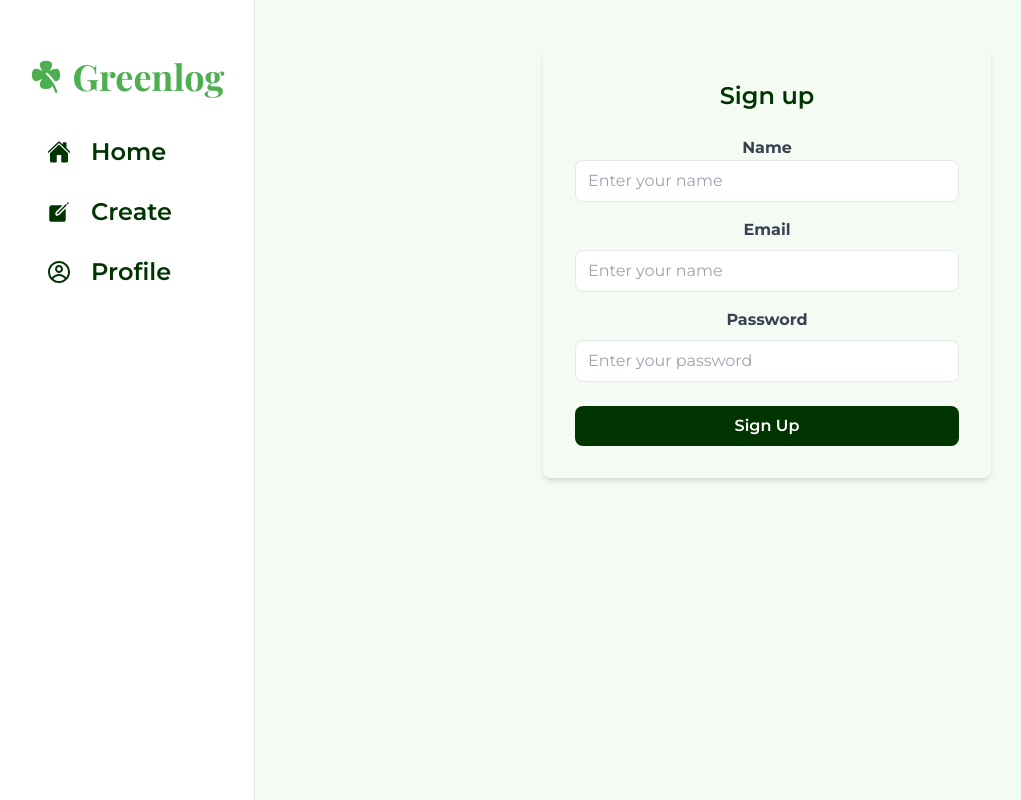
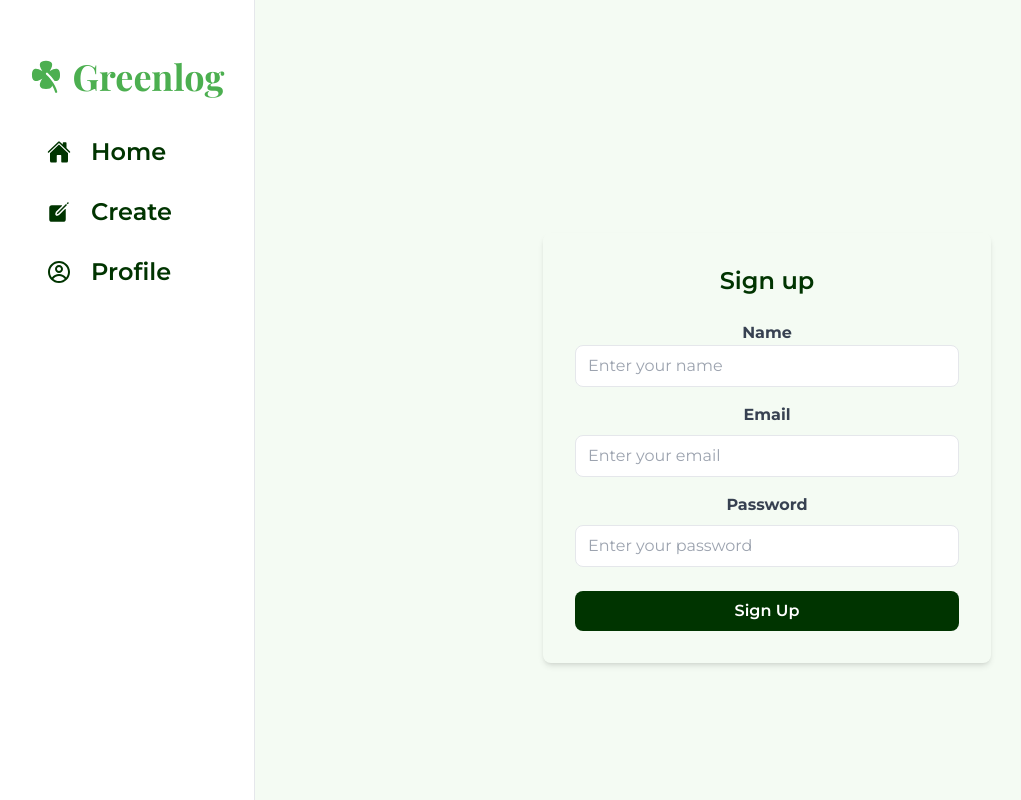
Before and after one commit to lunnne/Green-log, a React (Vite) app in the folder frontend/: page /signup in a window 1280 px wide. Shown: the whole page, without its empty margins (1-1022 px from the left). Built offline with nearby package versions, Linux system fonts and the light colour scheme; a web font is replaced by a local one.

Commit message:
signup layout

```diff
--- a/frontend/src/features/auth/SignUp.tsx
+++ b/frontend/src/features/auth/SignUp.tsx
@@ -13,7 +13,7 @@ export default function SignUp() {
     password: '',
   });
   return (
-    <section className="flex flex-col items-center justify-center">
+    <section className="flex flex-col items-center justify-center min-h-screen">
       <div className="shadow-md rounded-lg p-8 w-full max-w-md">
         <h2 className="text-2xl font-semibold text-center text-dark-green mb-6">Sign up</h2>
         <form action="">
@@ -40,7 +40,7 @@ export default function SignUp() {
               id="name"
               value={formData.name}
               className="w-full px-3 py-2 border rounded-lg"
-              placeholder="Enter your name"
+              placeholder="Enter your email"
             />
           </div>
 
```
